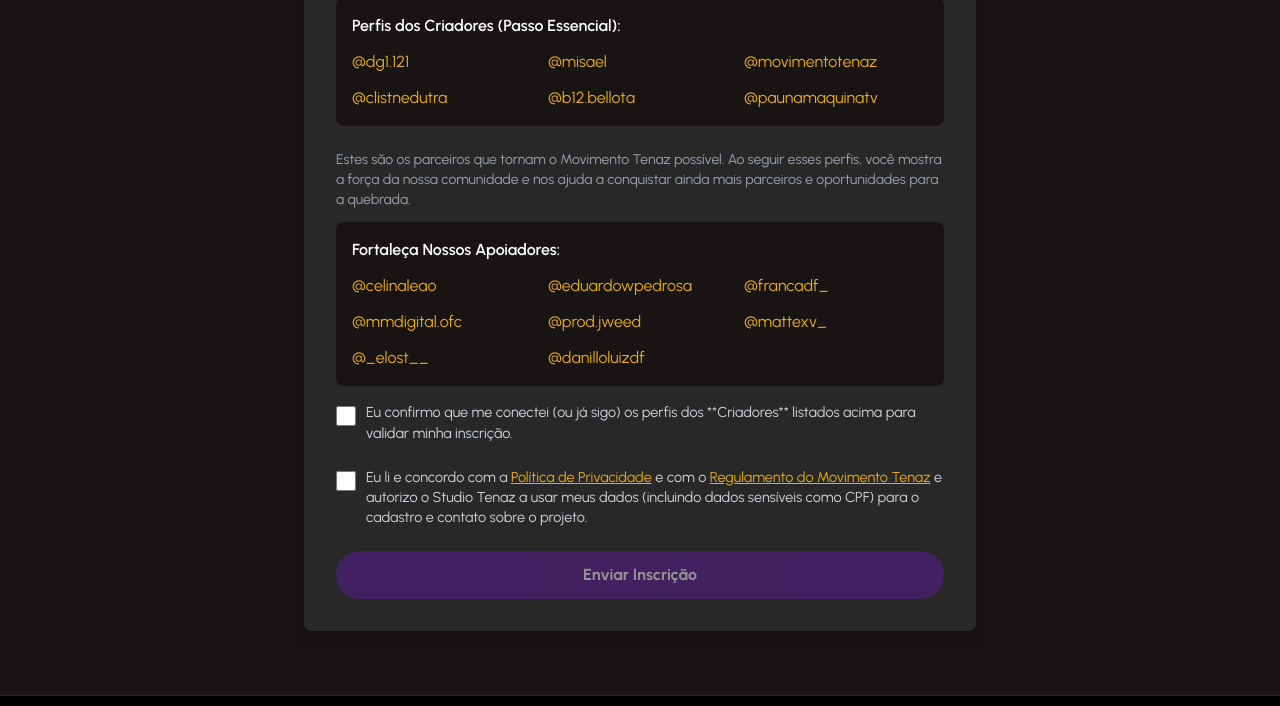
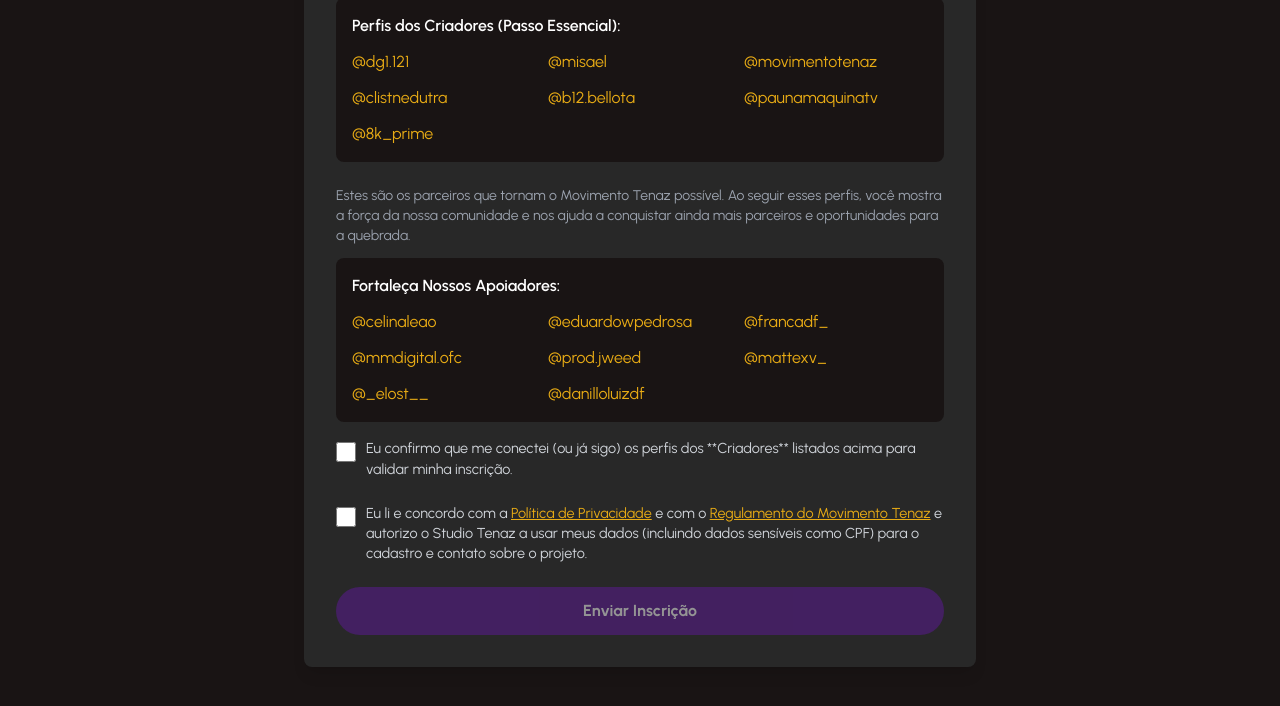
Before and after one commit to MarceloMserra/TENAZ, a website built with Vite: page index.html in a window 1280 px wide. Shown: the part 5338-6044 px from the top of the page. Built offline with nearby package versions, Linux system fonts and the light colour scheme.

Commit message:
atualizações

```diff
--- a/index.html
+++ b/index.html
@@ -443,6 +443,7 @@
                         <a href="https://www.instagram.com/clistnedutra/" target="_blank" class="text-tenaz-gold hover:underline">@clistnedutra</a>
                         <a href="https://www.instagram.com/b12.bellota/" target="_blank" class="text-tenaz-gold hover:underline">@b12.bellota</a>
                         <a href="https://www.instagram.com/paunamaquinatv/" target="_blank" class="text-tenaz-gold hover:underline">@paunamaquinatv</a>
+                        <a href="https://www.instagram.com/8k_prime/" target="_blank" class="text-tenaz-gold hover:underline">@8k_prime</a>
                     </div>
                 </div>
 
```
